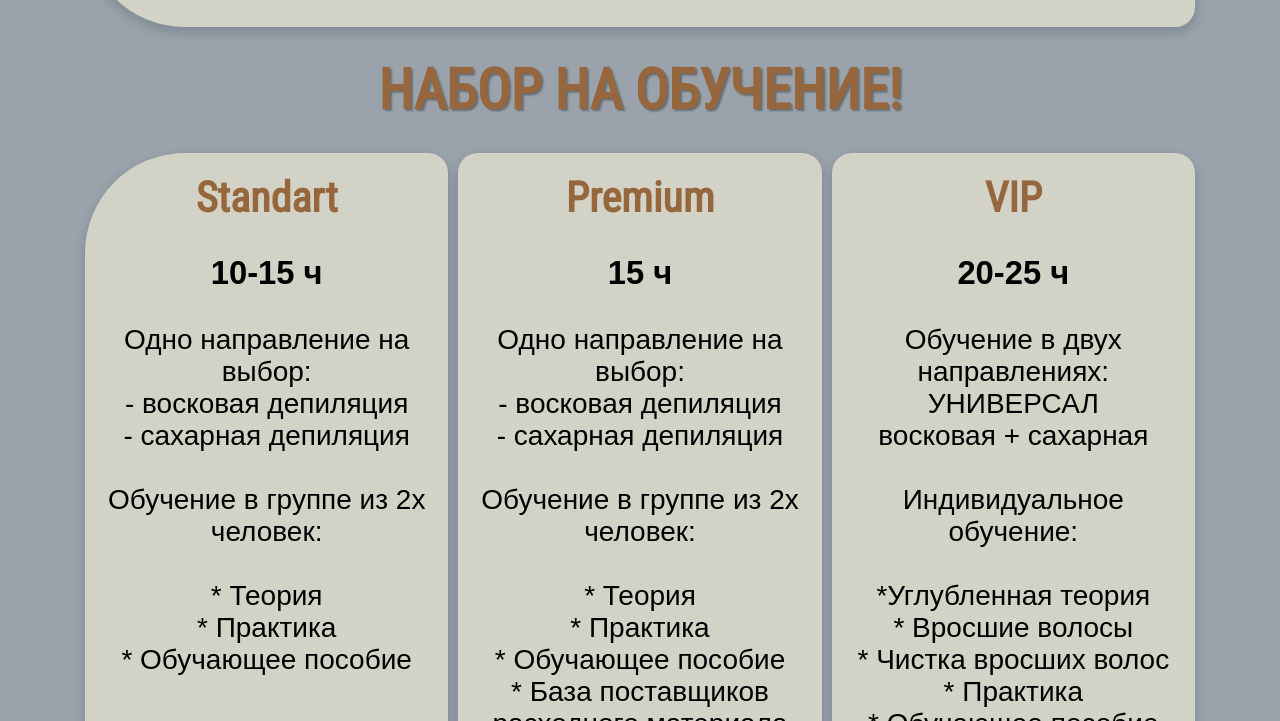
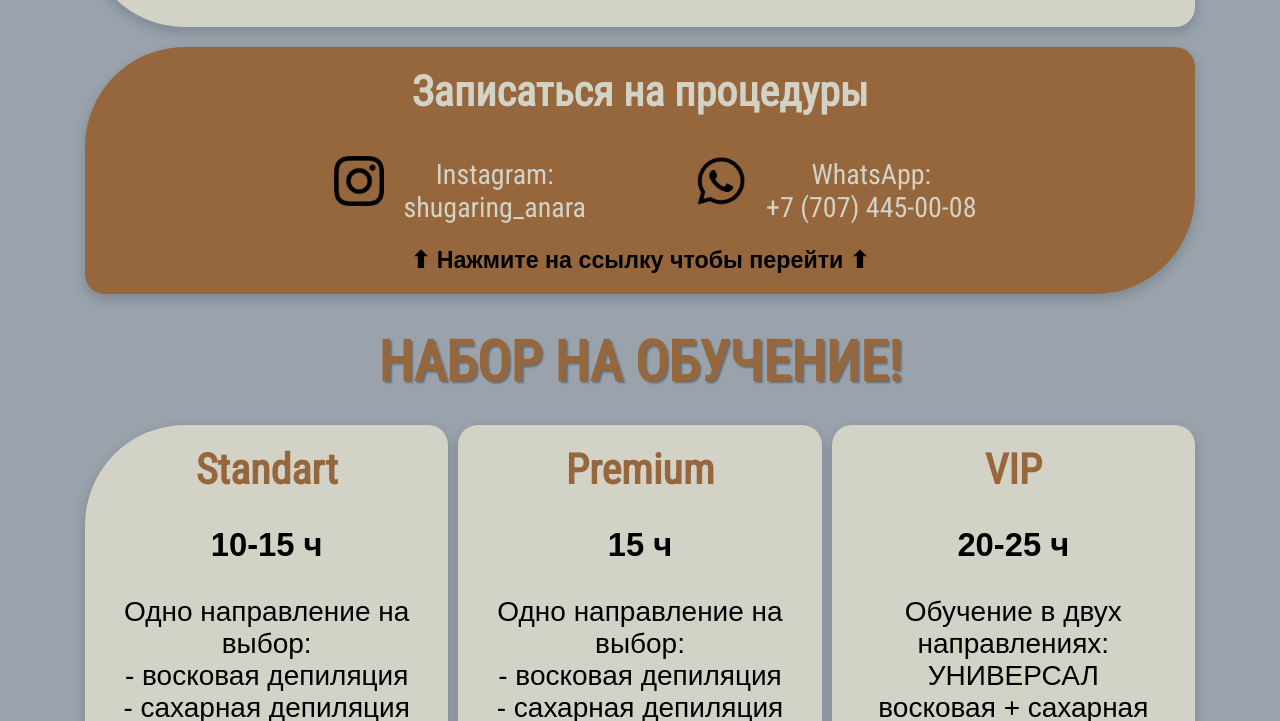
Before and after one commit to top-worker/learn, a plain HTML site: page index.html in a window 1280 px wide. Shown: the part 439-1160 px from the top of the page. Drawn offline with Linux system fonts and the light colour scheme; a web font is replaced by a local one.

Commit message:
Add files via upload

```diff
--- a/css/styyle.css
+++ b/css/styyle.css
@@ -94,7 +94,7 @@
     /* height: 100px; */
     text-align: center;
     font-family: 'Roboto Condensed';
-    margin: 30px 20px 10px 20px;
+    margin: 15px 20px 10px 20px;
     color: #96663c;
     /* background-color: #d3d2c6; */
     /* border-radius: 70px 100px;
@@ -110,6 +110,7 @@
     0 3px 1px rgba(0, 0, 0, 0.2),
     /* -1px 0 1px rgba(0, 0, 0, 0.5),  */
    ;
+   margin-top: 0;
 }
 
 
@@ -117,7 +118,7 @@
 .cards {
     width: 100%;
     display: flex;
-    margin: 20px 15px 0 15px;
+    margin: 20px 15px 60px 15px;
 }
 
 
@@ -214,13 +215,15 @@
 
 
 .call-me {
-    border-radius: 20px;
+    /* border-radius: 20px; */
+    border-radius: 100px 20px;
     width: 100%;
     align-items: center;
     align-content: center;
     justify-content: center;
     width: 100%;
-    margin: 20px 20px 30px 20px;
+    margin: 20px 20px 20px 20px;
+    padding-bottom: 20px;
     /* background-color: #d3d2c6; */
     background-color: #96663c;
     text-align: center;
--- a/index.html
+++ b/index.html
@@ -31,6 +31,15 @@
                         <br><br>
                         На основе своего опыта обучаю, как из полного нуля в сфере депиляции стать хорошим, востребованным специалистом!
                     </div>
+                </div>
+
+                <div class="call-me">
+                    <h2>Записаться на процедуры</h2>
+                    <div class="links-block">
+                        <a href="https://instagram.com/shugaring_anara?igshid=YmMyMTA2M2Y=" class="links-text"><img class="links" src="./img/free-icon-instagram-1384031.png" alt="instagram">Instagram: <br> shugaring_anara</a>
+                        <a href="https://api.whatsapp.com/send?phone=77074450008&text=" class="links-text"><img class="links" src="./img/free-icon-whatsapp-1384023.png" alt="whatsapp">WhatsApp: <br> +7 (707) 445-00-08</a>
+                    </div>
+                    <h5>⬆ Нажмите на ссылку чтобы перейти ⬆</h5>
                 </div>
 
                 <div class="learn"><h1 class="learn-h1">Набор на обучение!</h1></div>
@@ -88,15 +97,7 @@
                     </div>
                 </div>
 
-                <div class="call-me">
-                    <h2>Записаться на процедуры</h2>
-                    <div class="links-block">
 
-                        <a href="https://instagram.com/shugaring_anara?igshid=YmMyMTA2M2Y=" class="links-text"><img class="links" src="./img/free-icon-instagram-1384031.png" alt="instagram">Instagram: <br> shugaring_anara</a>
-                        <a href="https://api.whatsapp.com/send?phone=77074450008&text=" class="links-text"><img class="links" src="./img/free-icon-whatsapp-1384023.png" alt="whatsapp">WhatsApp: <br> +7 (707) 445-00-08</a>
-
-                    </div>
-                </div>
 
             </div>
 
```
